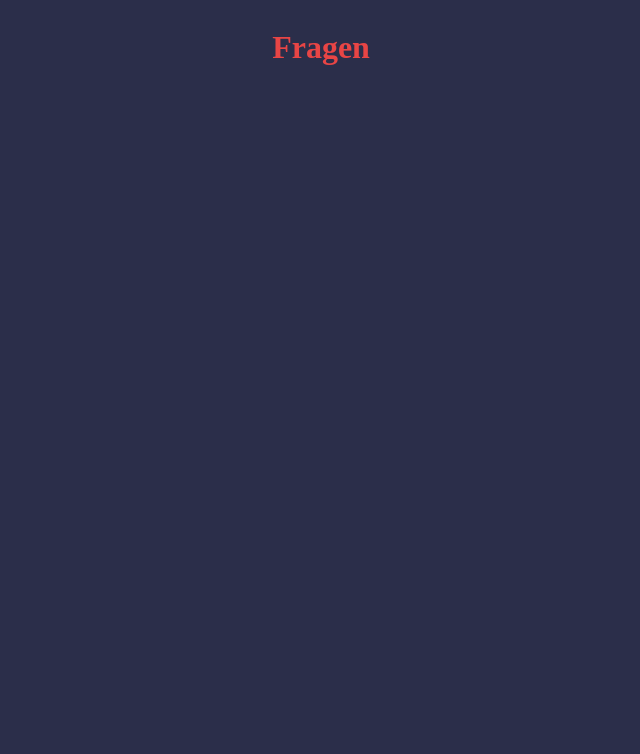
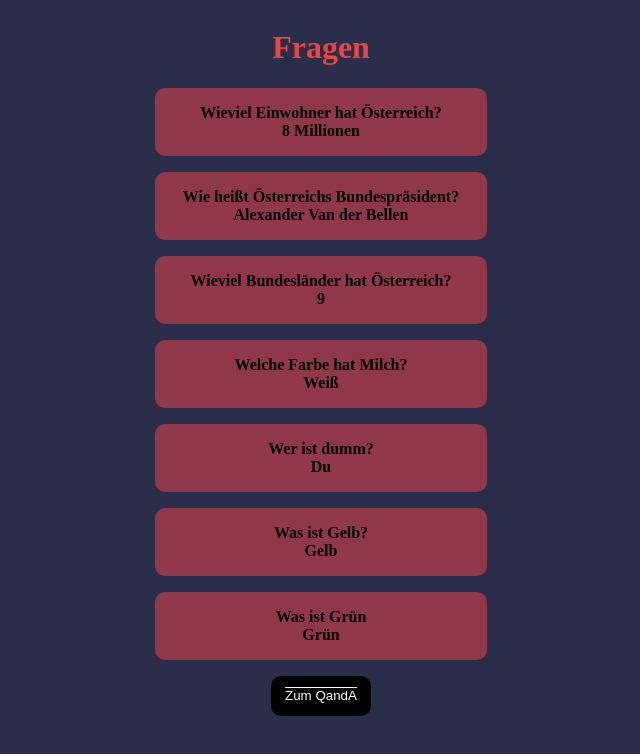
Before and after one commit to xaverEbets/QandA, a plain HTML site: page html/fragen.html in a window 1280 px wide. Shown: the whole page, without its empty margins (327-967 px from the left). Drawn offline with Linux system fonts and the light colour scheme.

Commit message:
intensive Changes

```diff
--- a/html/fragen.html
+++ b/html/fragen.html
@@ -5,12 +5,14 @@
     <meta name="viewport" content="width=device-width, initial-scale=1.0" />
     <title>Fragen</title>
 
-    <link rel="stylesheet" href="/style/styleForIndex.css" />
+    <link rel="stylesheet" href="../style/styleForIndex.css" />
   </head>
   <body>
     <h1>Fragen</h1>
-    <div class="fragenOutput"></div>
+    <div class="fragenOutput" id="fragenOutput"></div>
 
-    <script src="/script/scriptFragen.js"></script>
+    <script src="../script/scriptFragen.js"></script>
+
+    <button id="blackButton"><a href="QandA.html">Zum QandA</a></button>
   </body>
 </html>
--- a/script/scriptFragen.js
+++ b/script/scriptFragen.js
@@ -16,3 +16,18 @@ const answerArr = [
   ['Gelb'],
   ['Grün']
 ]
+
+let output = document.getElementById('fragenOutput')
+
+for (i = 0; i < questionArr.length; i++) {
+  const newDiv = document.createElement('div')
+  let question = document.createTextNode(questionArr[i])
+  let answer = document.createTextNode(answerArr[i][0])
+  let br = document.createElement('br')
+  newDiv.appendChild(question)
+  newDiv.appendChild(br)
+  newDiv.appendChild(answer)
+
+  output.appendChild(newDiv)
+  newDiv.classList.add('outputDiv')
+}
--- a/style/style.css
+++ b/style/style.css
@@ -71,6 +71,10 @@ body {
   border: none;
   box-shadow: rgba(0, 0, 0, 0.24) 0px 3px 8px;
 }
+.wideButton a {
+  color: white;
+  text-decoration: none;
+}
 .wideButton:active {
   background-color: white;
 }
--- a/style/styleForIndex.css
+++ b/style/styleForIndex.css
@@ -31,3 +31,26 @@ a {
   justify-content: center;
   align-items: center;
 }
+
+.outputDiv {
+  display: flex;
+  flex-direction: column;
+  justify-content: center;
+  align-items: center;
+  color: black;
+  margin-bottom: 1rem;
+  background-color: #903749;
+  font-weight: 700;
+  text-align: center;
+  padding: 1rem;
+  border-radius: 10px;
+  width: 300px;
+}
+
+#blackButton {
+  background-color: black;
+}
+
+#blackButton a {
+  color: white;
+}
```
Also changed, not shown: html/QandA.html (+7 -3 lines), index.html (+3 -3 lines).
